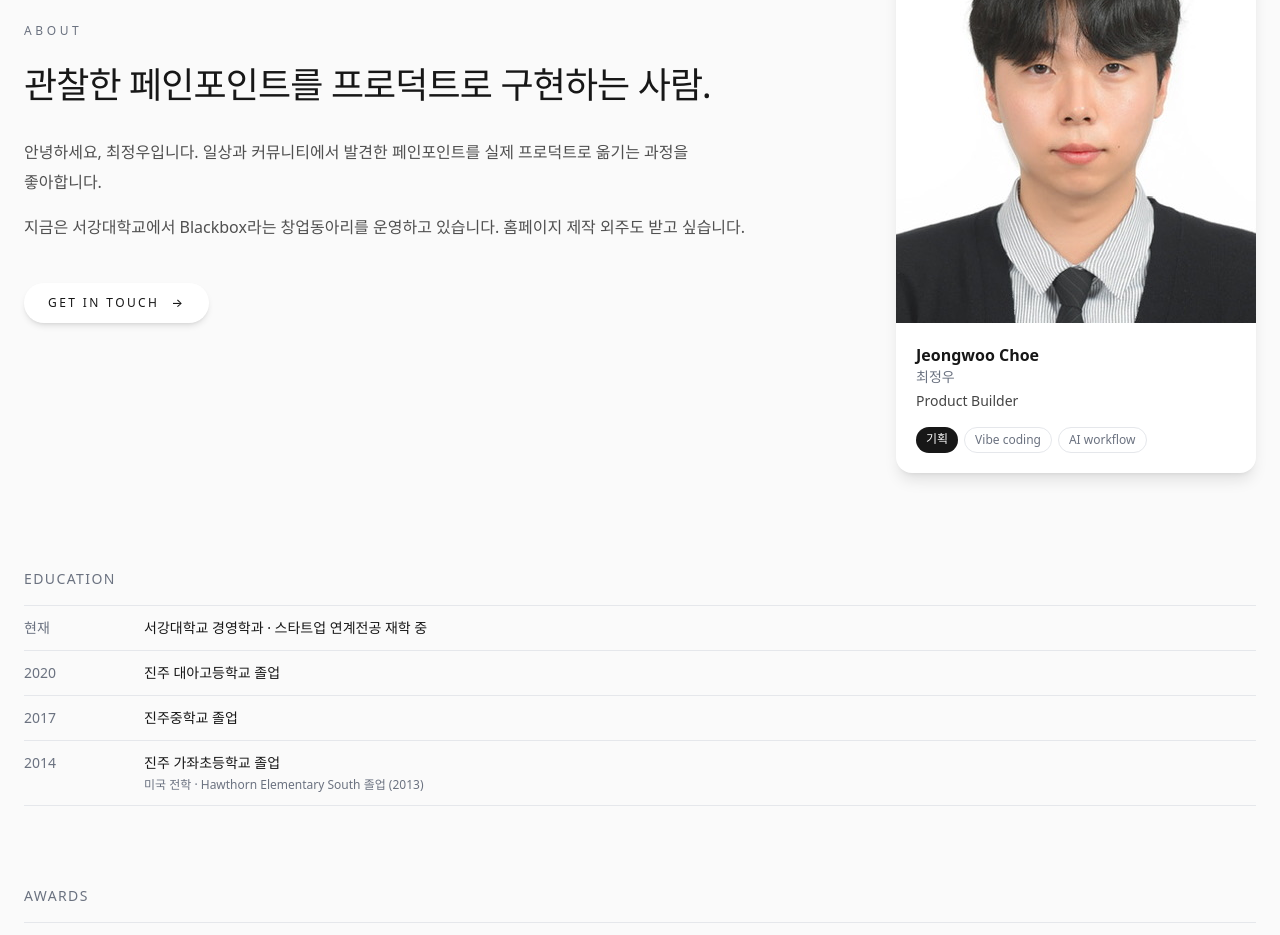
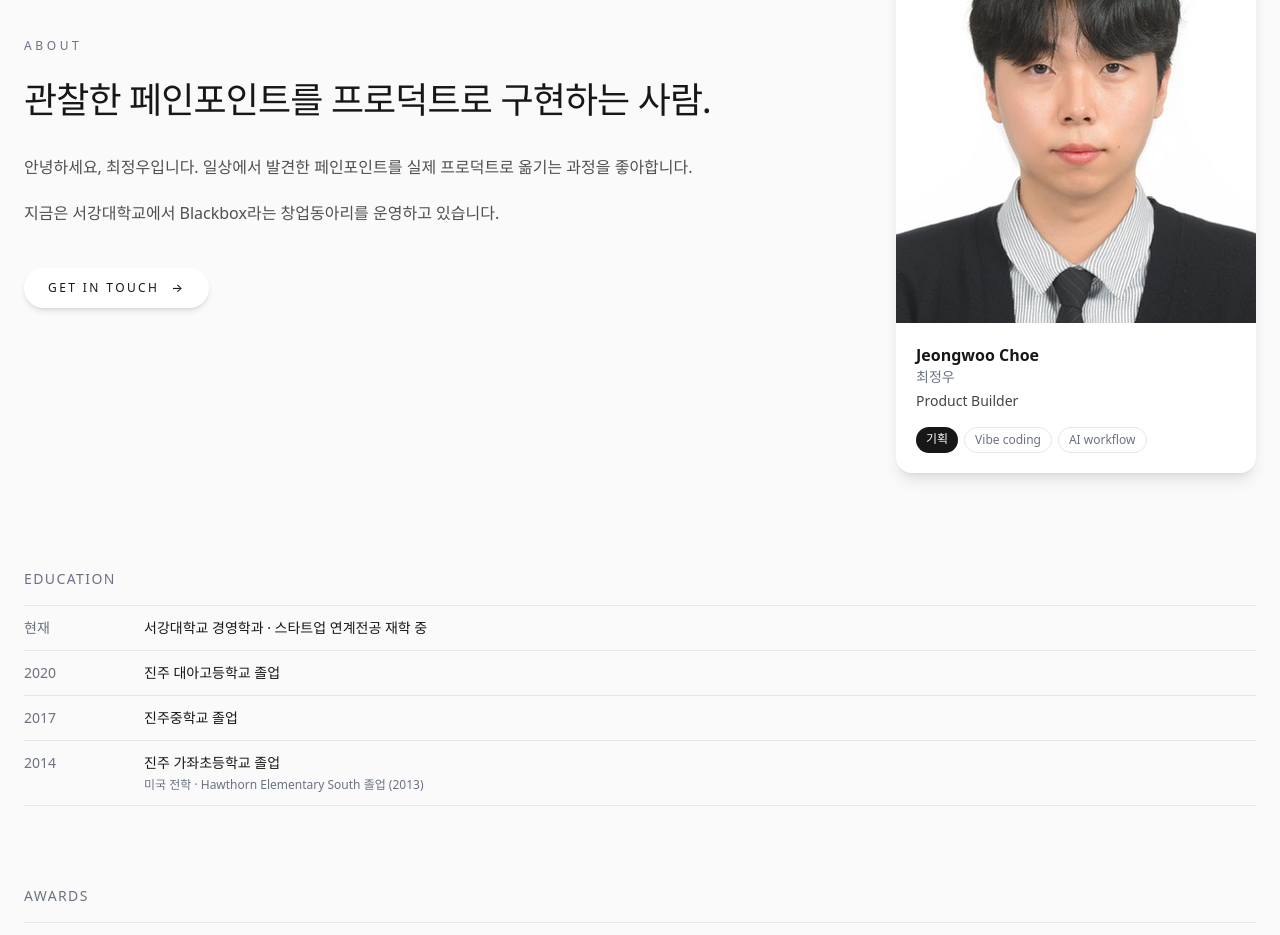
Before and after one commit to jungwoo5128-sys/zzeong, a Next.js app: page / in a window 1280 px wide. Shown: the part 980-1915 px from the top of the page. Built offline with nearby package versions, Linux system fonts and the light colour scheme.

Commit message:
Tighten About copy
Co-Authored-By: Claude Opus 4.7 (1M context) <noreply@anthropic.com>

```diff
--- a/app/page.tsx
+++ b/app/page.tsx
@@ -144,12 +144,12 @@ export default function HomePage() {
           {/* About 문단들 — leading-[1.85]로 편안하게 */}
           <div className="mt-8 space-y-4 leading-[1.85] text-[var(--foreground)]/75">
             <p>
-              안녕하세요, 최정우입니다. 일상과 커뮤니티에서 발견한 페인포인트를
+              안녕하세요, 최정우입니다. 일상에서 발견한 페인포인트를
               실제 프로덕트로 옮기는 과정을 좋아합니다.
             </p>
             <p>
               지금은 서강대학교에서 Blackbox라는 창업동아리를 운영하고 있습니다.
-              홈페이지 제작 외주도 받고 싶습니다.
+
             </p>
           </div>
           {/* CTA 버튼 — pill 형태, 흰 배경 + 부드러운 그림자.
```
